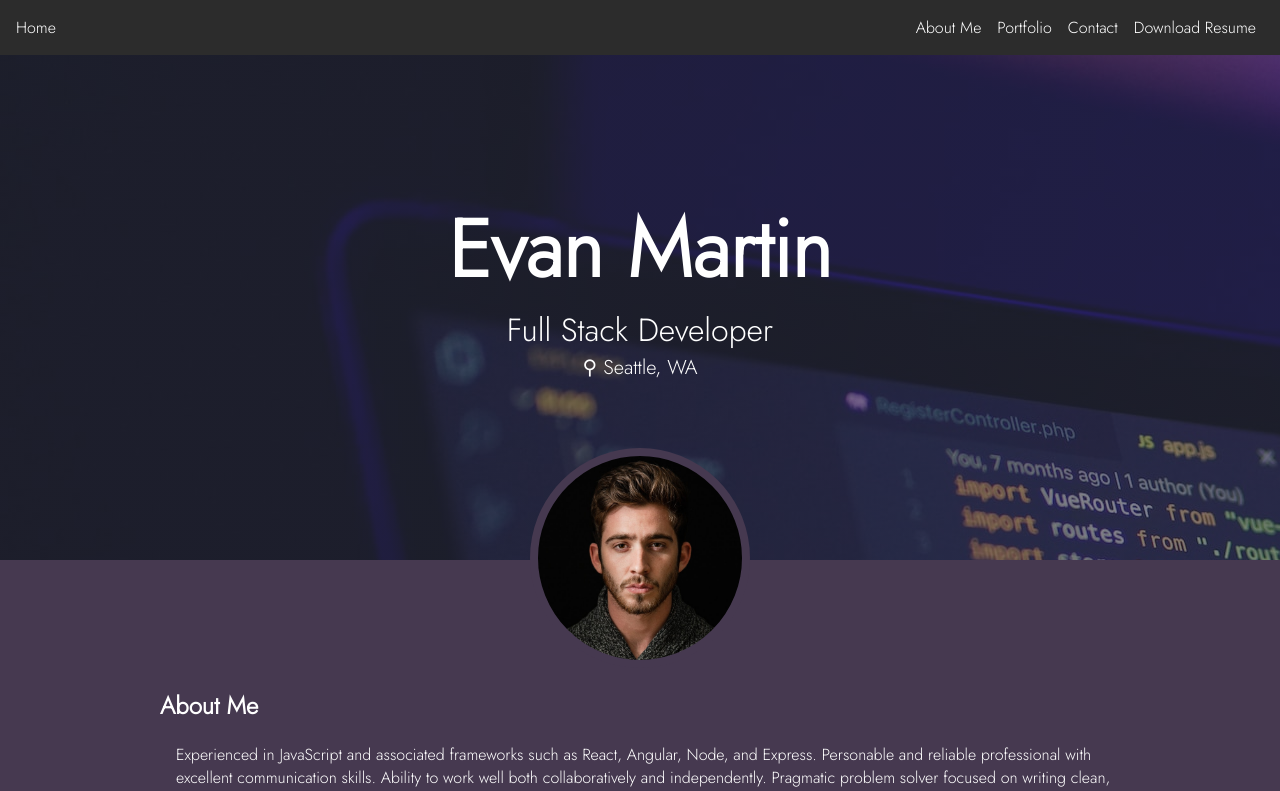
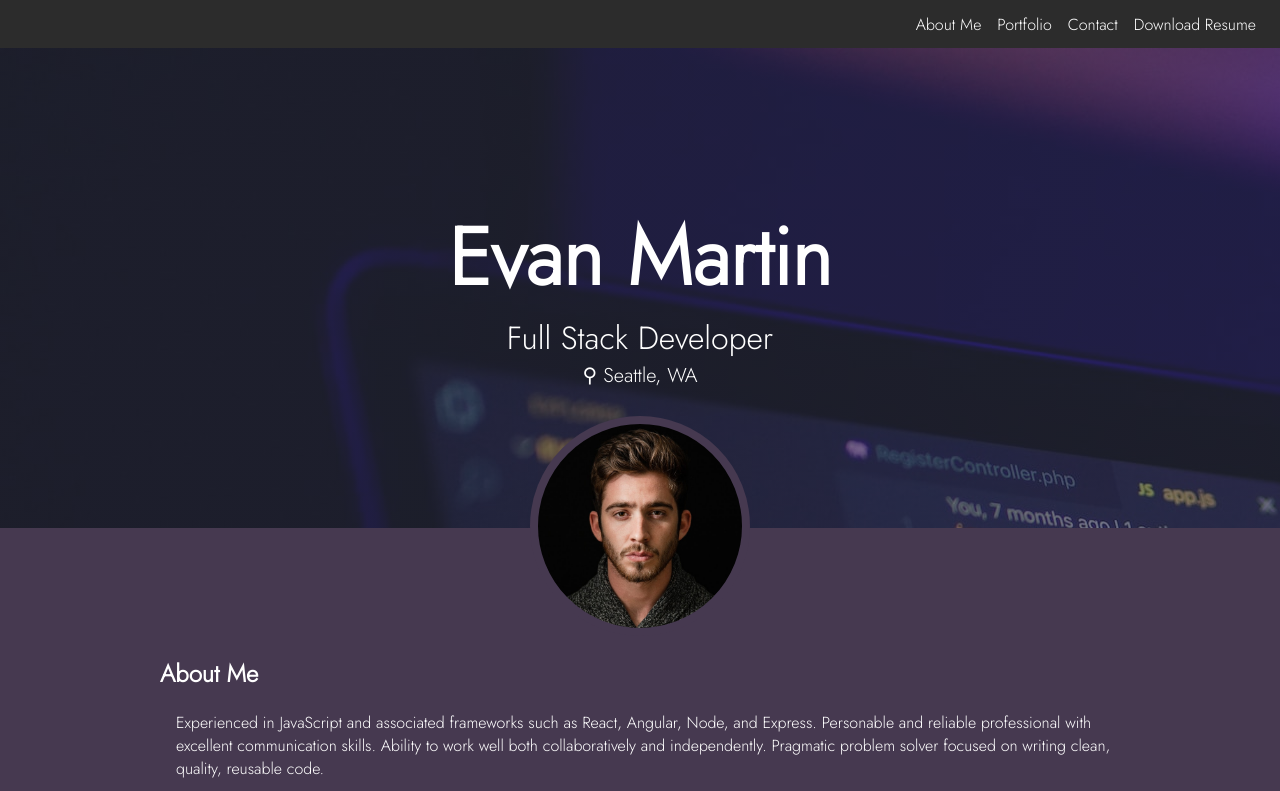
Before and after one commit to evan-martin/portfolio, a Next.js app: page / in a window 1280 px wide. Shown: the top 791 px of the page. Built offline with nearby package versions, Linux system fonts and the light colour scheme.

Commit message:
add build scripts

```diff
--- a/components/banner.module.scss
+++ b/components/banner.module.scss
@@ -1,6 +1,6 @@
 .container {
     width: 100vw;
-    height: 35rem;
+    height: 30rem;
     background: linear-gradient(rgba(45, 49, 66, 0.6), rgba(45, 49, 66, 0.6)), url("../public/images/banner2.jpg");
     display: flex;
     flex-direction: column;
@@ -45,3 +45,9 @@
         border: 0.5rem solid #463950;
     }
 }
+
+@media (max-width: 600px) {
+    .container .title{
+        font-size: 4rem;
+    }
+  }
--- a/components/header.jsx
+++ b/components/header.jsx
@@ -3,14 +3,12 @@ import styles from './header.module.scss'
 export default function Header() {
     return (
         <div className={styles.header}>
-            <div className={styles.leftContent}>
-                <p>Home</p>
-            </div>
+            <a href='#home'></a>
             <div className={styles.rightContent}>
-                <p>About Me</p>
-                <p>Portfolio</p>
-                <p>Contact</p>
-                <p>Download Resume</p>
+                <a href='#about'>About Me</a>
+                <a href='#portfolio'>Portfolio</a>
+                <a href='#contact'>Contact</a>
+                <a>Download Resume</a>
             </div>
 
 
--- a/components/header.module.scss
+++ b/components/header.module.scss
@@ -1,15 +1,16 @@
 .header {
     background-color: #2c2c2c;
-    position: fixed;
+    // position: fixed;
     top: 0;
     width: 100%;
     min-height: 3rem;
     display: flex;
-    justify-content: space-between;
+    justify-content: flex-end;
+    align-items: center;
     padding: 0 1rem 0 1rem;
     z-index: 5;
 
-    p {
+    a {
         cursor: pointer;
     }
 
@@ -22,7 +23,7 @@
         display: flex;
         flex-direction: row;
 
-        p {
+        a {
             padding: 0 0.5rem 0 0.5rem;
         }
     }
@@ -32,6 +33,7 @@
     .header {
         justify-content: space-around;
         text-align: center;
+        padding: 0;
 
         .leftContent {
             padding-right: 1rem;
--- a/components/portfolio.module.scss
+++ b/components/portfolio.module.scss
@@ -3,8 +3,8 @@
     min-height: 50rem;
     display: flex;
     color: #FFF;
-    // background-color: #2c435f;
     background-color: #3b3b3b;
+    // background-color: #25284e;
     flex-direction: column;
     align-items: center;
 
--- a/package.json
+++ b/package.json
@@ -4,7 +4,7 @@
   "private": true,
   "scripts": {
     "dev": "next dev",
-    "build": "next build",
+    "build": "next build && next export",
     "start": "next start",
     "lint": "next lint"
   },
--- a/pages/index.js
+++ b/pages/index.js
@@ -1,5 +1,4 @@
 import Head from 'next/head'
-import Image from 'next/image'
 import styles from '../styles/Home.module.css'
 
 import Header from '../components/header'
@@ -20,14 +19,18 @@ export default function Home() {
       </Head>
 
       <main className={styles.main}>
+        <a id='home'/>
         <Header />
         <Banner />
+        <a id='about'/>
         <About />
+        <a id='portfolio'/>
         <Portfolio />
 
       </main>
 
       <footer className={styles.footer}>
+      <a id='contact'/>
         <Contact />
       </footer>
     </div>
--- a/styles/Home.module.css
+++ b/styles/Home.module.css
@@ -39,89 +39,6 @@
 
 }
 
-.title a {
-  color: #0070f3;
-  text-decoration: none;
-}
-
-.title a:hover,
-.title a:focus,
-.title a:active {
-  text-decoration: underline;
-}
-
-.title {
-  margin: 0;
-  line-height: 1.15;
-  font-size: 4rem;
-}
-
-.title,
-.description {
-  text-align: center;
-}
-
-.description {
-  margin: 4rem 0;
-  line-height: 1.5;
-  font-size: 1.5rem;
-}
-
-.code {
-  background: #fafafa;
-  border-radius: 5px;
-  padding: 0.75rem;
-  font-size: 1.1rem;
-  font-family: Menlo, Monaco, Lucida Console, Liberation Mono, DejaVu Sans Mono,
-    Bitstream Vera Sans Mono, Courier New, monospace;
-}
-
-.grid {
-  display: flex;
-  width: 100vw;
-  align-items: center;
-  justify-content: center;
-  flex-wrap: wrap;
-  background-color: #14213d;
-}
-
-.card {
-  margin: 1rem;
-  padding: 1.5rem;
-  text-align: left;
-  color: inherit;
-  text-decoration: none;
-  border: 1px solid #eaeaea;
-  border-radius: 10px;
-  transition: color 0.15s ease, border-color 0.15s ease;
-  max-width: 300px;
-  background-color: #fca311;
-}
-
-.card:hover,
-.card:focus,
-.card:active {
-  color: #0070f3;
-  border-color: #0070f3;
-}
-
-.card h2 {
-  margin: 0 0 1rem 0;
-  font-size: 1.5rem;
-}
-
-.card p {
-  margin: 0;
-  font-size: 1.25rem;
-  line-height: 1.5;
-}
-
-.logo {
-  height: 1em;
-  margin-left: 0.5rem;
-  border: 2px solid black;
-}
-
 @media (max-width: 600px) {
   .grid {
     width: 100%;
```
Also changed, not shown: .eslintrc.json.
